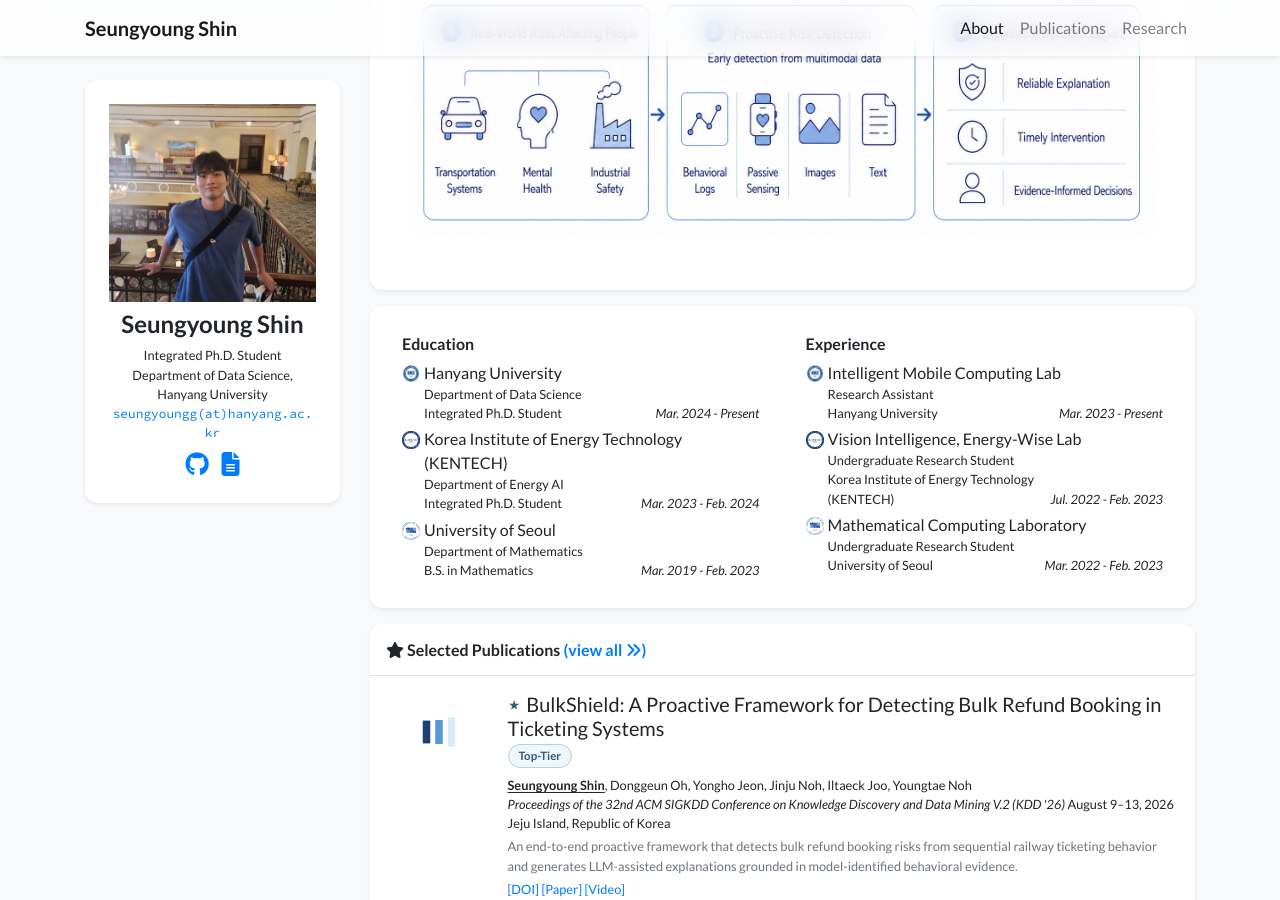
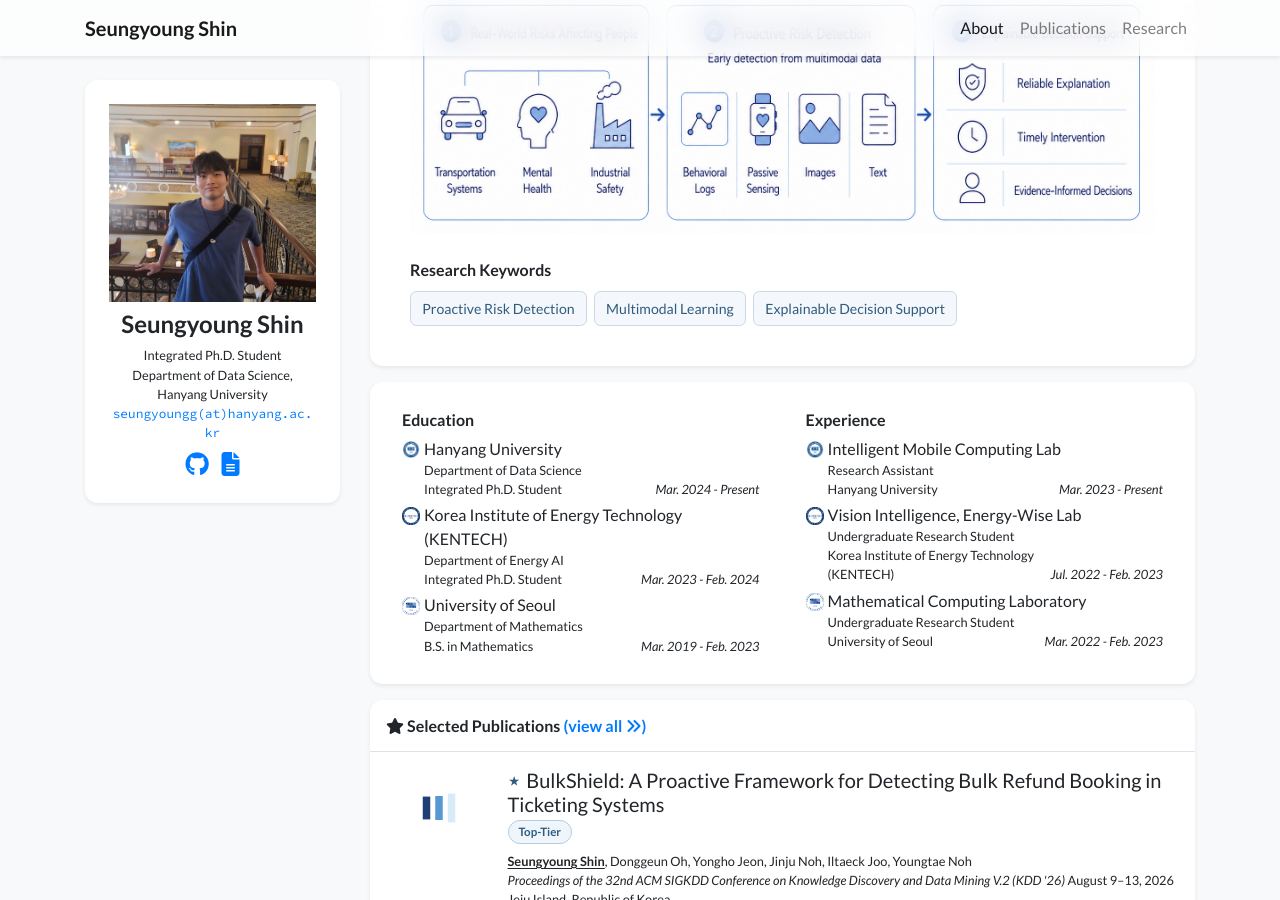
Before and after one commit to seungyoungg/academic-homepage-test, a Jekyll site: the page built from index.html, in a window 1280 px wide and 900 px high, scrolled down 309 px. Built offline with Jekyll 4.4.1, drawn with Linux system fonts in a browser that asks for light colours; nearby versions of some CDN libraries; a style sheet for code colours, icons or effects is not loaded.

Commit message:
Update profile_card_bio_only.html

```diff
--- a/_includes/widgets/profile_card_bio_only.html
+++ b/_includes/widgets/profile_card_bio_only.html
@@ -26,10 +26,10 @@
                         </div>
 
                         <!-- Research Overview Figure -->
-                        <div class="mt-3 mb-3">
+                        <div class="mt-3 mb-4">
                             <img
                                 src="{{ '/assets/images/research/research-overview.png' | relative_url }}"
-                                alt="Research overview: real-world risks, proactive risk detection, and explainable decision support"
+                                alt="Research overview illustrating real-world risks, proactive risk detection, and explainable decision support"
                                 class="img-fluid w-100"
                                 style="
                                     display: block;
@@ -38,6 +38,45 @@
                             >
                         </div>
 
+                        <!-- Research Keywords -->
+                        {% if site.data.profile.research_keywords %}
+                        <div class="mt-3">
+                            <strong
+                                style="
+                                    display: block;
+                                    margin-bottom: 0.6rem;
+                                "
+                            >
+                                Research Keywords
+                            </strong>
+
+                            <div
+                                style="
+                                    display: flex;
+                                    flex-wrap: wrap;
+                                    gap: 0.45rem;
+                                "
+                            >
+                                {% for keyword in site.data.profile.research_keywords %}
+                                <span
+                                    style="
+                                        display: inline-block;
+                                        padding: 0.35rem 0.7rem;
+                                        border: 1px solid #cbd8e6;
+                                        border-radius: 0.4rem;
+                                        background-color: #f4f8fc;
+                                        color: #315b7d;
+                                        font-size: 0.88rem;
+                                        font-weight: 500;
+                                    "
+                                >
+                                    {{ keyword }}
+                                </span>
+                                {% endfor %}
+                            </div>
+                        </div>
+                        {% endif %}
+
                     </div>
                 </div>
 
```
